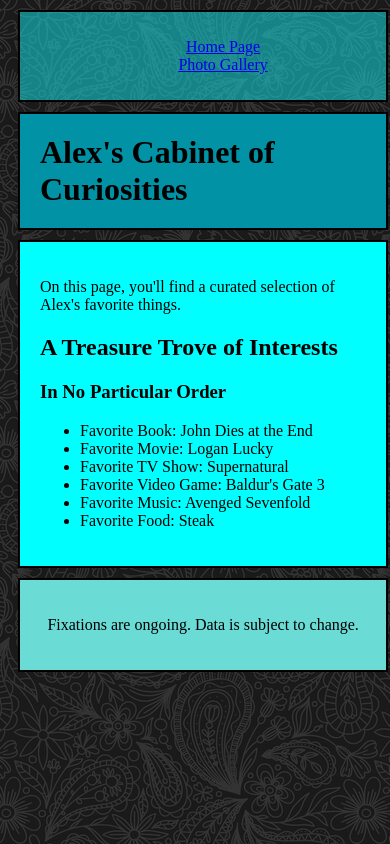
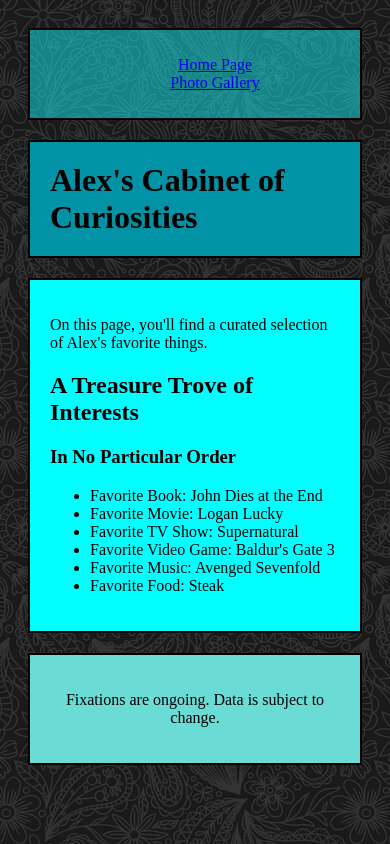
Before and after one commit to adunbar92/Web-Development-Project, a plain HTML site: page Homework 3/index3.html in a window 390 px wide. Drawn offline with Linux system fonts and the light colour scheme.

Commit message:
Update CSS styles for footer, nav, and main elements for consistency and responsiveness

```diff
--- a/Homework 3/style3.css
+++ b/Homework 3/style3.css
@@ -5,20 +5,20 @@
 footer {
     text-align: center;
     background-color: #6bdbd6;
-    width: 99%;
+    width: 100%;
     border: 2.5px;
     padding: 20px;
-    margin: 10px;
+    margin: 0 auto 20px auto;
     border-style: solid;
     border-color: black;
 }
 
 nav {
     background-color:rgba(19, 226, 233, 0.527);
-    width: 99%;
+    width: 100%;
     border: 2.5px;
     padding: 10px;
-    margin: 10px;
+    margin: 0 auto 20px auto;
     border-style: solid;
     border-color: black;
 }
@@ -36,13 +36,15 @@
     place-items: center;
     list-style: none;
     gap: .5rem;
-    width: 99%;
+    width: 100%;
+    margin: 0 auto 20px auto;
 }
 
 @media (min-width: 768px) {
 ul.navigation {
     display: flex;
     flex-wrap: wrap;
+    flex-direction: row;
     justify-content: space-between;
     max-width: 95%;
 }
@@ -68,24 +70,26 @@
 
 #main {
     background-color: aqua;
-    width: 99%;
+    width: 100%;
     border: 2.5px;
     padding: 20px;
-    margin: 10px;
+    margin: 0 auto 20px auto;
     border-style: solid;
     border-color: black;
+    margin: 0 auto 20px auto;
 }
 
 .mainheader {
     background-color: rgb(1, 146, 165);
-    width: 99%;
+    width: 100%;
     border: 2.5px;
     padding: 20px;
-    margin: 10px;
+    margin: 0 auto 20px auto;
     border-style: solid;
     border-color: black;
 }
 
 body {
     background-image: url("assets/background.jpg") ;
+    padding: 20px;
 }
```
